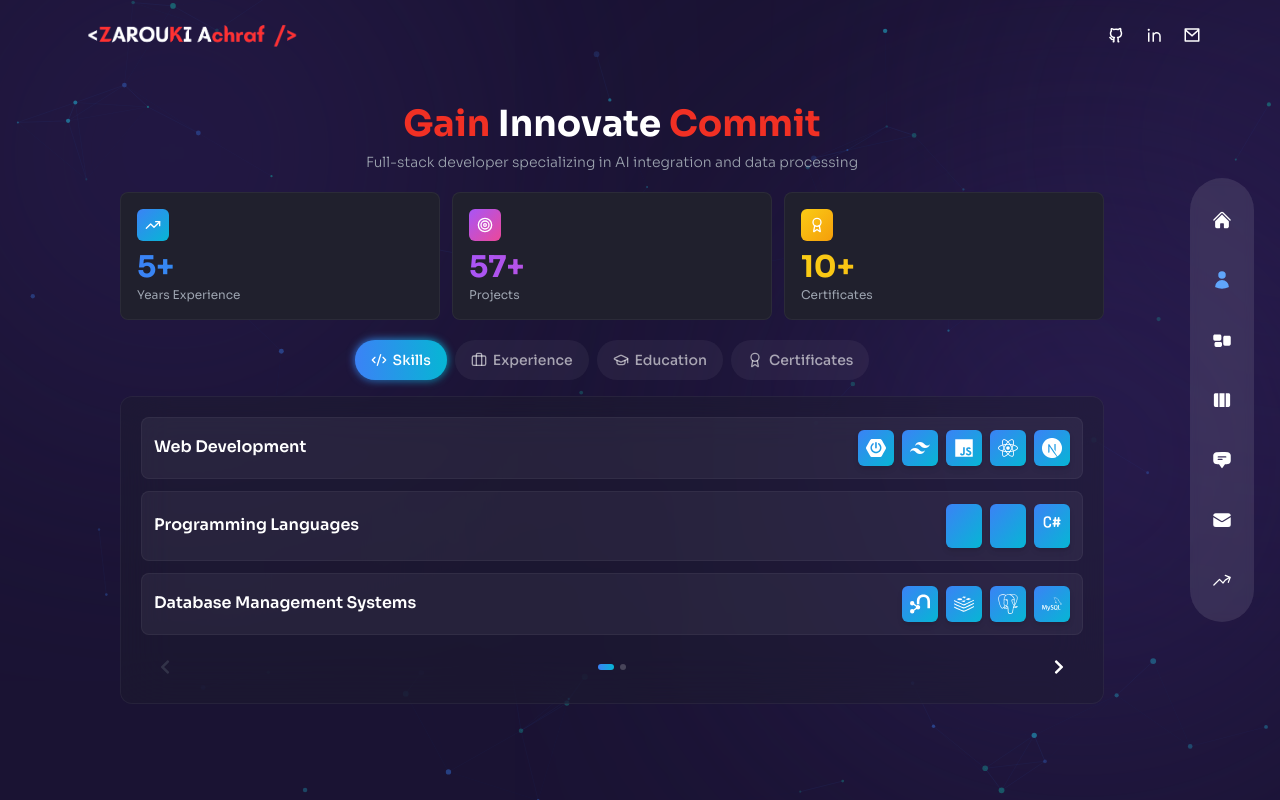
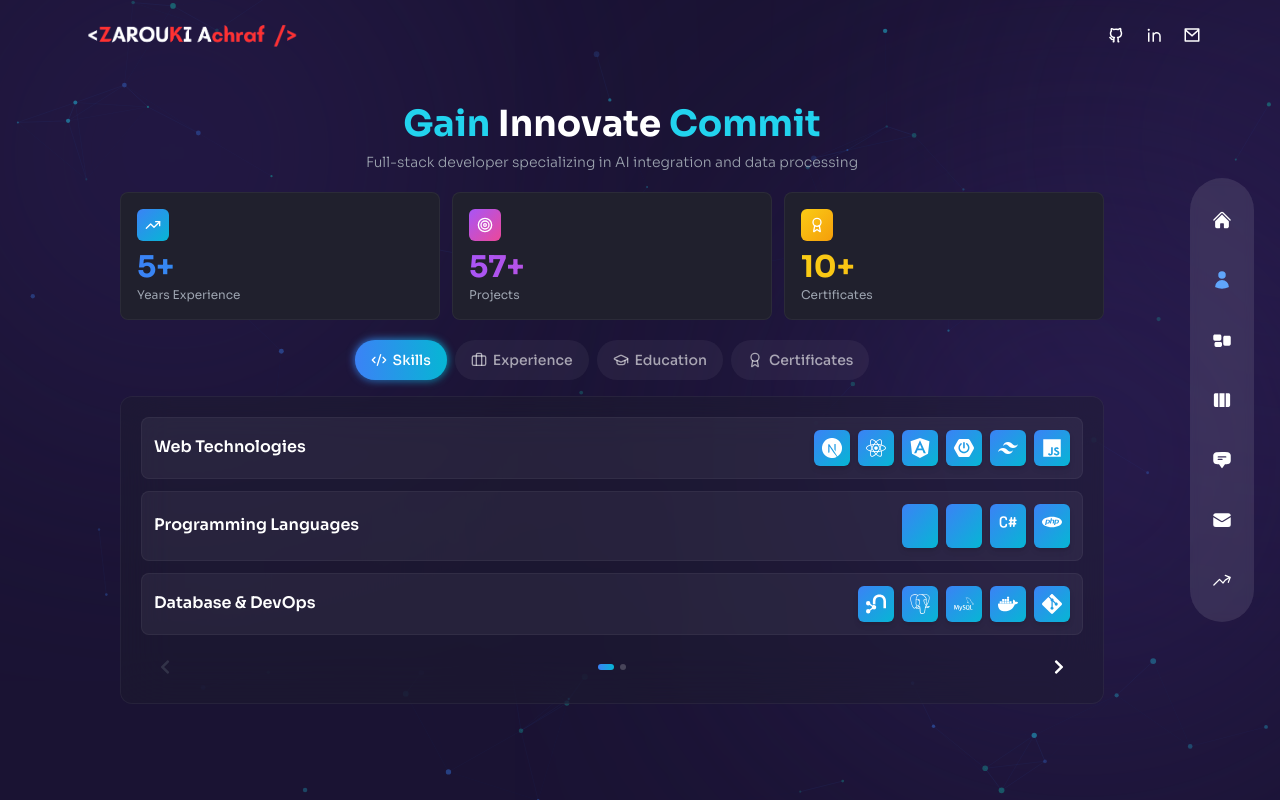
Before and after one commit to Achraftraf/Achraftraf.github.io, a Next.js app: page /about in a window 1280 px wide. Built offline with nearby package versions, Linux system fonts and the light colour scheme; some icons are missing.

Commit message:
update the data en the about section

```diff
--- a/pages/about/index.js
+++ b/pages/about/index.js
@@ -20,6 +20,10 @@ import {
   SiMysql,
   SiTalend,
   SiCisco,
+  SiAngular,
+  SiDocker,
+  SiGit,
+  SiPhp,
 } from "react-icons/si";
 import {
   Code2,
@@ -40,30 +44,31 @@ const aboutData = [
     color: "from-blue-500 to-cyan-500",
     info: [
       {
-        title: "Web Development",
+        title: "Web Technologies",
         icons: [
+          <SiNextdotjs key="next" />,
+          <FaReact key="react" />,
+          <SiAngular key="angular" />,
           <SiSpringboot key="spring" />,
           <SiTailwindcss key="tailwind" />,
           <FaJs key="js" />,
-          <FaReact key="react" />,
-          <SiNextdotjs key="next" />,
         ],
       },
       {
         title: "Programming Languages",
-        icons: [<FaJava6 key="java" />, <FaPython6 key="python" />, <TbBrandCSharp key="csharp" />],
+        icons: [<FaJava6 key="java" />, <FaPython6 key="python" />, <TbBrandCSharp key="csharp" />, <SiPhp key="php" />],
       },
       {
-        title: "Database Management Systems",
-        icons: [<SiNeo4J key="neo4j" />, <SiRedis key="redis" />, <SiPostgresql key="postgres" />, <SiMysql key="mysql" />],
+        title: "Database & DevOps",
+        icons: [<SiNeo4J key="neo4j" />, <SiPostgresql key="postgres" />, <SiMysql key="mysql" />, <SiDocker key="docker" />, <SiGit key="git" />],
+      },
+      {
+        title: "Network & Security",
+        icons: [<SiCisco key="cisco" />],
       },
       {
         title: "Data Integration",
         icons: [<SiTalend key="talend" />],
-      },
-      {
-        title: "Network Administration",
-        icons: [<SiCisco key="cisco" />],
       },
     ],
   },
@@ -73,16 +78,20 @@ const aboutData = [
     color: "from-purple-500 to-pink-500",
     info: [
       {
-        title: "Centers Junior - NTT DATA",
-        stage: "27/03/2023 - Current",
+        title: "IT Administrator - Faculty of Medicine Rabat",
+        stage: "01/2026 - Present",
       },
       {
-        title: "Full-stack Developer",
-        stage: "02/11/2022 - 05/12/2022",
+        title: "Software Developer - NTT DATA",
+        stage: "2023 - 2026",
       },
       {
-        title: "Manager of Communication Club InfoMath",
-        stage: "13/10/2022 - Current",
+        title: "Programming Instructor - Algorithmics",
+        stage: "2025 - Present",
+      },
+      {
+        title: "Freelance AI Developer",
+        stage: "2025 - Present",
       },
     ],
   },
@@ -92,20 +101,16 @@ const aboutData = [
     color: "from-green-500 to-emerald-500",
     info: [
       {
-        title: "Master's degree, Computer Engineering - fs Tétouan",
-        stage: "2024",
+        title: "Doctorate in Artificial Intelligence - FS Tétouan",
+        stage: "2024 - Current",
       },
       {
-        title: "Bachelor's Degree in Mathematics and Computer Science",
-        stage: "2023",
+        title: "Master's degree, Computer Engineering - FS Tétouan",
+        stage: "2022 - 2024",
       },
       {
-        title: "DUG in Mathematics and Computer Science",
+        title: "Bachelor's Degree in Math & CS",
         stage: "2022",
-      },
-      {
-        title: "Baccalaureate Mathematical sciences A-French option",
-        stage: "2018",
       },
     ],
   },
@@ -115,23 +120,19 @@ const aboutData = [
     color: "from-yellow-400 to-amber-500", // Gold
     info: [
       {
-        title: "Learn Spring Boot 3 in 100 Steps - No 1 Java Framework",
+        title: "NextJS & OpenAI - 2024 Edition",
+        stage: "2024",
+      },
+      {
+        title: "Learn Spring Boot 3 in 100 Steps",
         stage: "2023",
       },
       {
-        title: "Mini projet pratique sur Talend DI",
+        title: "Data Integration & ETL with Talend",
         stage: "2023",
       },
       {
-        title: "Emotional Intelligence at Work: Learn from Your Emotions",
-        stage: "2023",
-      },
-      {
-        title: "Data Integration & ETL with Talend Open Studio Zero to Hero",
-        stage: "2023",
-      },
-      {
-        title: "Responsive Web Design",
+        title: "Emotional Intelligence at Work",
         stage: "2023",
       },
     ],
@@ -251,7 +252,7 @@ const About = () => {
             transition={{ delay: 0.2 }}
             className="text-2xl lg:text-4xl font-bold text-white mb-2"
           >
-            <span className="text-accent">Gain</span> Innovate <span className="text-accent">Commit</span>
+            <span className="text-cyan-400">Gain</span> Innovate <span className="text-cyan-400">Commit</span>
           </motion.h1>
 
           <motion.p
@@ -375,7 +376,7 @@ const About = () => {
                   <div className="bg-white/5 hover:bg-white/10 rounded-lg p-3 border border-white/5 hover:border-white/10 transition-all duration-300 hover:shadow-lg hover:shadow-white/5">
                     <div className="flex flex-col sm:flex-row sm:items-center sm:justify-between gap-2">
                       <div className="flex-1 min-w-0">
-                        <h3 className="text-sm lg:text-base text-white font-semibold mb-0.5 group-hover:text-accent transition-colors truncate">
+                        <h3 className="text-sm lg:text-base text-white font-semibold mb-0.5 group-hover:text-cyan-400 transition-colors truncate">
                           {item.title}
                         </h3>
                         {item.stage && (
```
